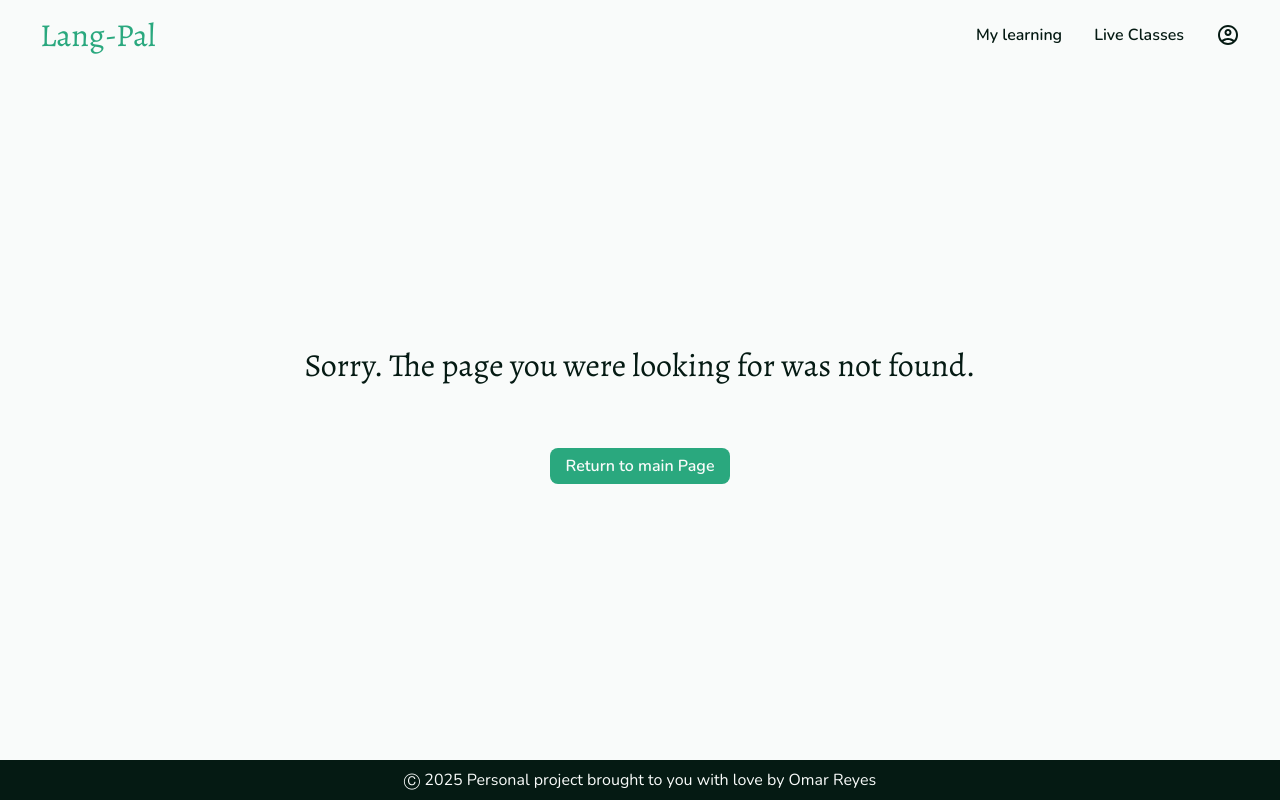
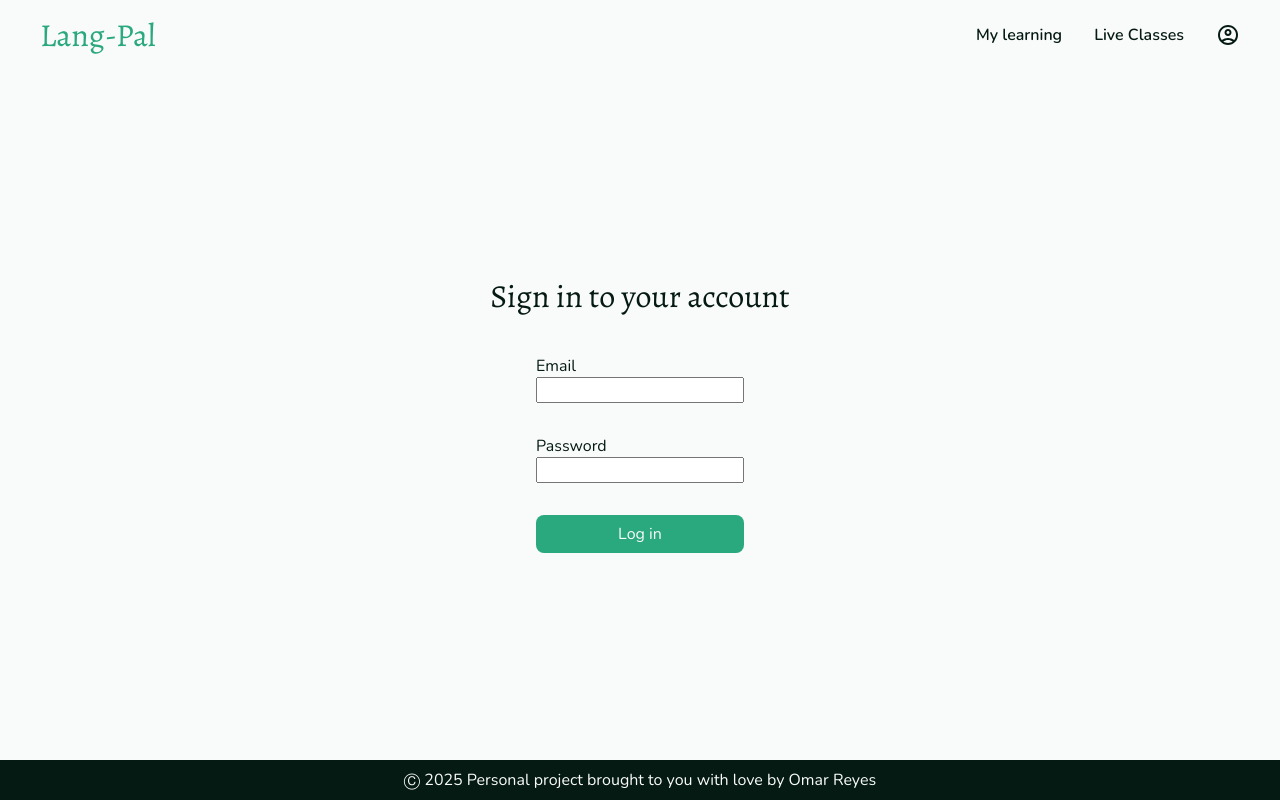
Before and after one commit to OmarReyesC/lang-pal--personal-project, a React (Vite) app: page /login in a window 1280 px wide. Before the commit this address had no page. Built offline with nearby package versions, Linux system fonts and the light colour scheme; what miragejs would draw is missing.

Commit message:
Created Login page

```diff
--- a/src/Components/Header.jsx
+++ b/src/Components/Header.jsx
@@ -22,7 +22,9 @@ export default function Header() {
                 >
                     Live Classes
                 </NavLink>
-                <Link className="profile-link" >
+                <Link
+                    to="login"
+                    className="profile-link" >
                     <img src={ProfileIconUrl} alt="Profile Icon" />
                 </Link>
             </nav>
--- /dev/null
+++ b/src/Pages/Login.jsx
@@ -0,0 +1,27 @@
+
+export default function Login() {
+
+    function signIn(formData) {
+        console.log(formData.get('email'));
+        console.log(formData.get('password'));
+    }
+
+    return (
+        <main className="login-main">
+            <h1 className="headline">Sign in to your account</h1>
+            <form action={signIn} className="login-form">
+                <label htmlFor="email">Email</label>
+                <input
+                    type="email"
+                    name="email"
+                />
+                <label htmlFor="password">Password</label>
+                <input
+                    type="password"
+                    name="password"
+                />
+                <button className="primary-button">Log in</button>
+            </form>
+        </main>
+    )
+}
--- a/src/index.css
+++ b/src/index.css
@@ -721,6 +721,25 @@ button {
   width: 8rem;
 }
 
+/* Login Page */
+
+.login-main {
+  padding: 2.5rem;
+  display: flex;
+  flex-direction: column;
+  justify-content: center;
+  align-items: center;
+  gap: 2.5rem;
+}
+
+.login-form{
+  display: flex;
+  flex-direction: column;
+}
+.login-form input {
+  margin-bottom: 2rem;
+}
+
 /* Not Found page */
 
 .not-found-main {
--- a/src/server.js
+++ b/src/server.js
@@ -137,7 +137,8 @@ createServer({
             enrolledStudents: 6,
             date: "2024-02-15",
             description: "This class covered the essential vocabulary and phrases for shopping in Spanish. We practiced asking for prices, sizes, and colors in various store settings. Role-playing exercises helped reinforce sentence structure and pronunciation. Additionally, we learned cultural aspects of shopping etiquette in Spanish-speaking countries. By the end, students could confidently hold simple shopping conversations.",
-            instructor: instructors[0]
+            instructor: instructors[0],
+            userId: '123'
         });
 
         server.create("class", {
@@ -149,7 +150,8 @@ createServer({
             enrolledStudents: 4,
             date: "2024-03-22",
             description: "This lesson focused on the art of making restaurant reservations over the phone or in person. Students practiced key phrases for specifying dates, times, and seating preferences. The class included listening comprehension activities with real restaurant dialogues. Cultural nuances, such as polite expressions and formal speech, were also covered. By the end, students were able to confidently book tables and handle unexpected questions from restaurant staff.",
-            instructor: instructors[1]
+            instructor: instructors[1],
+            userId: '123'
         });
 
         server.create("class", {
@@ -161,7 +163,8 @@ createServer({
             enrolledStudents: 5,
             date: "2024-01-10",
             description: "In this class, students expanded their vocabulary related to hobbies, sports, and leisure activities. We focused on expressing preferences, opinions, and discussing shared interests. Through interactive speaking exercises, students improved fluency and learned how to structure conversations naturally. We also explored idiomatic expressions related to hobbies and pastimes. By the end, participants could confidently discuss their favorite activities in Spanish.",
-            instructor: instructors[2]
+            instructor: instructors[2],
+            userId: '123'
         });
 
         server.create("class", {
@@ -173,7 +176,8 @@ createServer({
             enrolledStudents: 3,
             date: "2023-12-05",
             description: "This course provided students with the necessary skills to write clear, concise, and professional emails in Spanish. We covered proper greetings, formatting, and tone depending on the formality of the email. Common business phrases and expressions were introduced to make emails sound more natural. Students also practiced proofreading and editing their messages. By the end, they could write emails with confidence in a professional setting.",
-            instructor: instructors[3]
+            instructor: instructors[3],
+            userId: '123'
         });
 
         server.create("class", {
@@ -185,7 +189,8 @@ createServer({
             enrolledStudents: 6,
             date: "2024-04-08",
             description: "This class helped absolute beginners introduce themselves with confidence in Spanish. We practiced greetings, stating our names, talking about where we’re from, and sharing basic personal information. Through guided dialogues and practice exercises, students developed a strong foundation for social conversations. The lesson also covered polite ways to ask for someone’s name and respond naturally. By the end, students could comfortably introduce themselves and make small talk in Spanish.",
-            instructor: instructors[4]
+            instructor: instructors[4],
+            userId: '123'
         });
 
     },
@@ -196,8 +201,8 @@ createServer({
         this.timing = 2000;
 
         this.get("/classes", (schema) => {
-            // return new Response(400, {}, {error: 'Error fetching data'})
-            return schema.classes.where((cls) => cls.date === undefined);
+            return new Response(400, {}, {error: 'Error fetching data'})
+            // return schema.classes.where((cls) => cls.date === undefined);
         });
 
         this.get("/classes/:id", (schema, request) => {
@@ -219,7 +224,7 @@ createServer({
 
          // New API Endpoint: My Learning (Past Classes)
         this.get("/my-learning/my-classes", (schema) => {
-            return schema.classes.where((cls) => cls.date !== undefined);
+            return schema.classes.where({userId: '123'});
         });
 
         this.get("/my-learning/my-classes/:id", (schema, request) => {
```
Also changed, not shown: src/main.jsx (+6 -24 lines).
